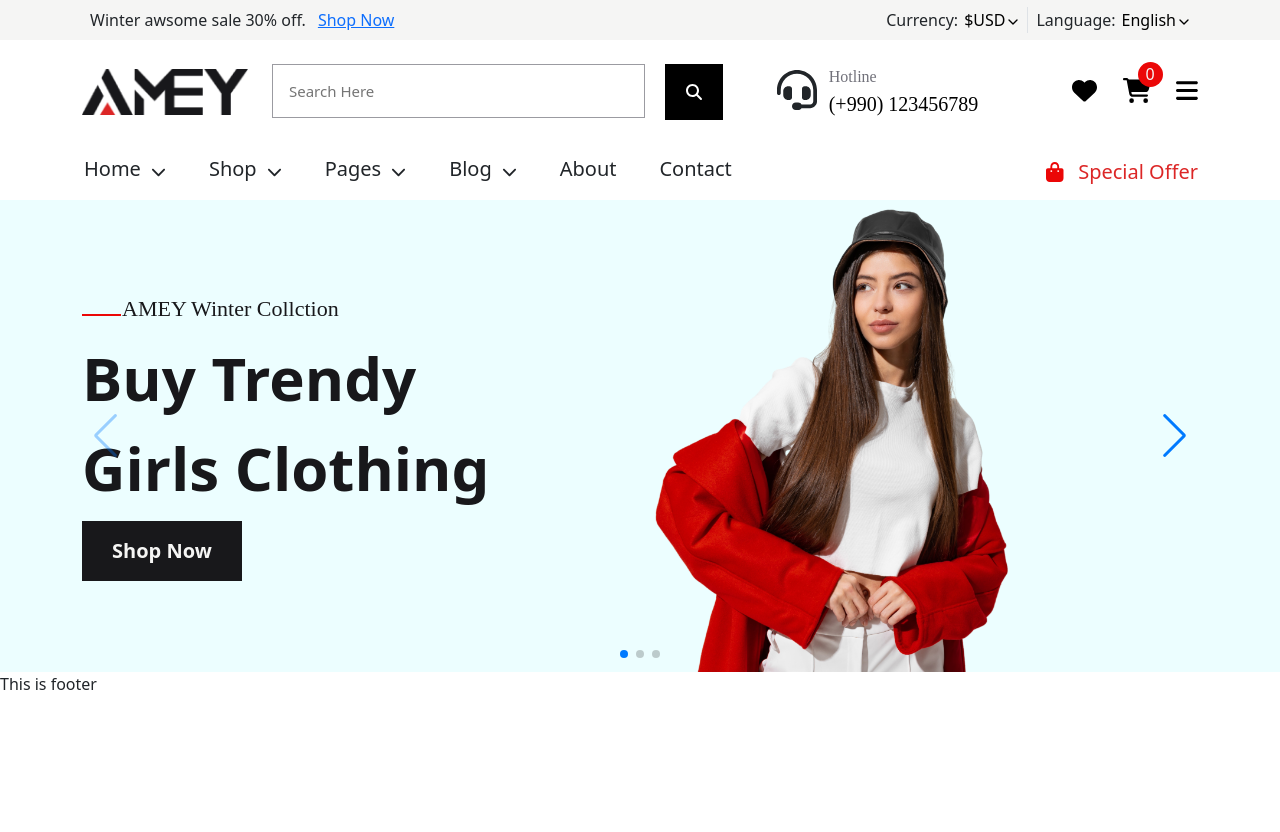
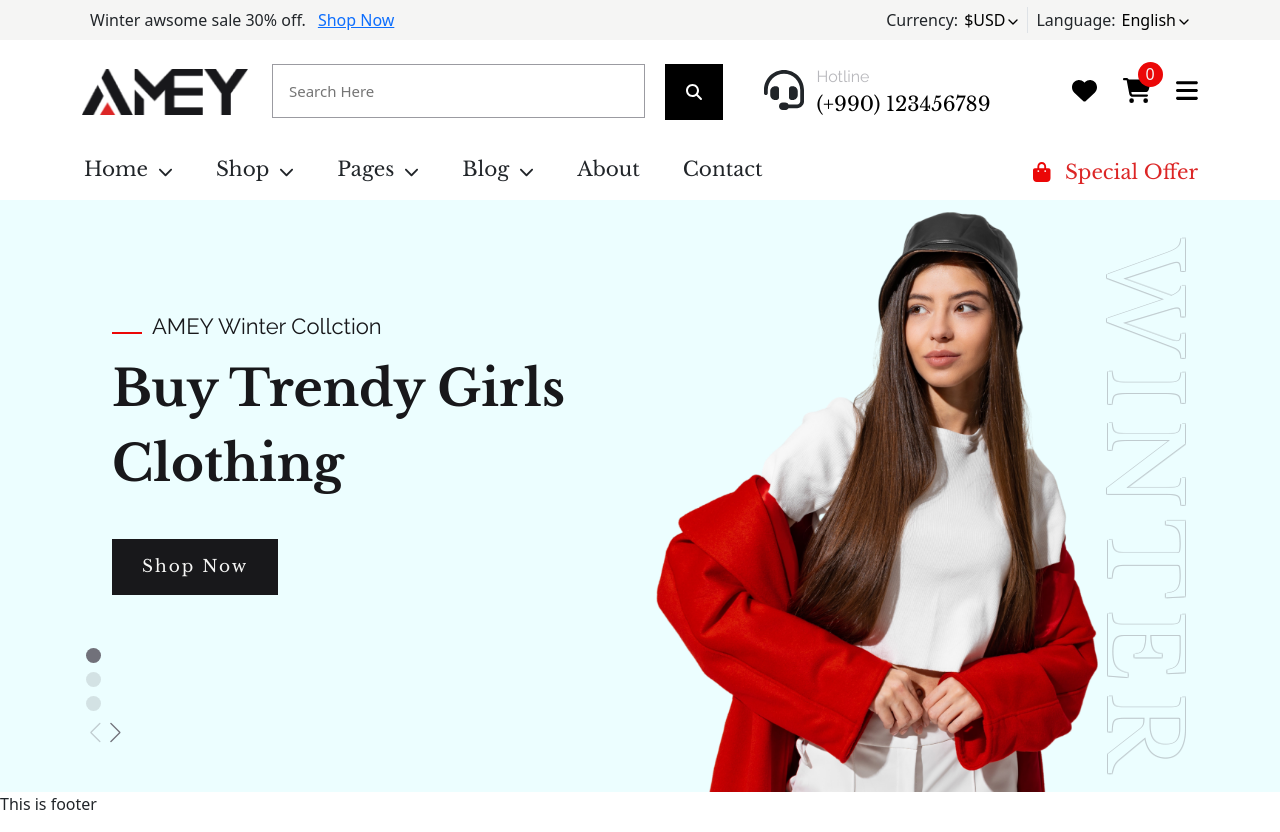
Before and after one commit to Iftekharshovon01/codeshaperb, a React (Create React App) app: page / in a window 1280 px wide. Before the commit the page ends 800 px from the top, so only its background shows below. Built offline with nearby package versions, Linux system fonts and the light colour scheme.

Commit message:
slide complete

```diff
--- a/src/Pages/Home/Banner/Banner.js
+++ b/src/Pages/Home/Banner/Banner.js
@@ -1,5 +1,6 @@
 import React from 'react';
 import girl from '../../../Assets/img/Banner/pretty-girl.png';
+import winter from '../../../Assets/img/Banner/WINTER.png';
 import { Col, Container, Row } from 'react-bootstrap';
 import { Swiper, SwiperSlide } from "swiper/react";
 
@@ -34,14 +35,49 @@ const Banner = () => {
                                 </div>
 
                             </Col>
-                            <Col md={4} className='d-flex'><img src={girl} alt="" /></Col>
+                            <Col md={6}><div className="banner-image-area">
+                                <img src={girl} alt="" />
+                                <h1>WINTER</h1>
+                            </div></Col>
                         </Row>
                     </SwiperSlide>
-                    <SwiperSlide>Slide 2</SwiperSlide>
-                    <SwiperSlide>Slide 3</SwiperSlide>
+                    <SwiperSlide >
+                        <Row className='align-items-center'>
+                            <Col md={6}>
+                                <div className="banner-text">
+                                    <h6>AMEY Winter Collction</h6>
+                                    <h1>Buy Trendy Girls
+                                        Clothing</h1>
+                                    <Link>Shop Now</Link>
+                                </div>
+
+                            </Col>
+                            <Col md={6}><div className="banner-image-area">
+                                <img src={girl} alt="" />
+                                <h1>WINTER</h1>
+                            </div></Col>
+                        </Row>
+                    </SwiperSlide>
+                    <SwiperSlide >
+                        <Row className='align-items-center'>
+                            <Col md={6}>
+                                <div className="banner-text">
+                                    <h6>AMEY Winter Collction</h6>
+                                    <h1>Buy Trendy Girls
+                                        Clothing</h1>
+                                    <Link>Shop Now</Link>
+                                </div>
+
+                            </Col>
+                            <Col md={6}><div className="banner-image-area">
+                                <img src={girl} alt="" />
+                                <h1>WINTER</h1>
+                            </div></Col>
+                        </Row>
+                    </SwiperSlide>
                 </Swiper>
             </Container>
-        </div>
+        </div >
     );
 };
 
--- a/src/index.css
+++ b/src/index.css
@@ -1,3 +1,6 @@
+@import url('https://fonts.googleapis.com/css2?family=Libre+Baskerville:ital,wght@0,400;0,700;1,400&display=swap');
+@import url('https://fonts.googleapis.com/css2?family=Raleway:ital,wght@0,300;0,400;0,600;1,700&display=swap');
+
 body {
   margin: 0;
   font-family: 'Libre Baskerville';
--- a/src/style.css
+++ b/src/style.css
@@ -94,7 +94,7 @@
     font-weight: 400;
     font-size: 16px;
     line-height: 24px;
-    color: #71717A;
+    color: rgba(113, 113, 122, 0.5);
 }
 
 .head-shopping {
@@ -121,6 +121,7 @@
 }
 
 .nav-pages {
+    font-family: 'Libre Baskerville';
     list-style: none;
     display: flex;
     padding-left: 0px;
@@ -193,8 +194,8 @@
     padding: 20px 0;
     border-radius: 5px;
     width: 200px;
-    transition-duration: .7s;
-    transition-delay: .2s;
+    transition-duration: .1s;
+    transition-delay: 0.1s;
     z-index: 99;
     background-color: #ffff;
 
@@ -207,11 +208,11 @@
 }
 
 li.nav-page-nested-single:hover {
-    background: #929297;
-    padding-left: 10px;
+    background: #e7e3e3;
+    padding-left: 30px;
     border-bottom: 1px solid;
-    color: white;
-    transition-duration: .7s;
+    color: #18181B;
+    transition-duration: .5s;
     border: none;
 }
 
@@ -222,6 +223,7 @@ li.nav-page-nested-single:hover {
 }
 
 .nav-offer {
+    font-family: 'Libre Baskerville';
     display: flex;
     align-items: center;
     justify-content: flex-end;
@@ -244,7 +246,11 @@ li.nav-page-nested-single:hover {
 }
 
 .banner-text {
-    max-width: 450px;
+    position: absolute;
+    max-width: 500px;
+    padding-left: 30px;
+    top: 110px;
+    display: inline-block;
 }
 
 .banner-text h6 {
@@ -263,27 +269,31 @@ li.nav-page-nested-single:hover {
     top: 22px;
     position: absolute;
     left: 0px;
-    width: 39px;
+    width: 30px;
     height: 2px;
     background-color: #eb0707;
 }
 
 .banner-text h1 {
+    font-family: 'Libre Baskerville';
     font-weight: 700;
-    font-size: 60px;
+    font-size: 50px;
     line-height: 150%;
     color: #18181B;
 }
 
 .banner-text a {
+    position: absolute;
+    font-family: 'Libre Baskerville';
     display: inline-block;
     padding: 15px 30px;
-    font-weight: 700;
-    font-size: 20px;
+    font-weight: 400;
+    font-size: 17px;
     background: #18181B;
     color: #F5F5F4;
     text-decoration: none;
-    top: 60px;
+    margin-top: 30px;
+    letter-spacing: 2px;
 
 }
 
@@ -292,4 +302,57 @@ li.nav-page-nested-single:hover {
     color: #F5F5F4;
 }
 
-.swiper-button-prev::after {}
+.swiper-pagination {
+    transform: rotate(0deg) !important;
+    width: 0% !important;
+    bottom: 75px !important;
+}
+
+.swiper-button-prev {
+    color: #71717A !important;
+    left: 0px !important;
+    top: 90% !important;
+}
+
+.swiper-button-prev::after {
+    font-size: 20px !important;
+}
+
+.swiper-button-next {
+    left: 20px !important;
+    top: 90% !important;
+    color: #71717A !important;
+}
+
+.swiper-button-next::after {
+    font-size: 20px !important;
+}
+
+span.swiper-pagination-bullet {
+    width: 15px;
+    height: 15px;
+    background: #71717A;
+}
+
+
+
+.banner-image-area {
+    padding-right: 100px;
+    position: relative;
+}
+
+.banner-image-area h1 {
+    font-family: 'Libre Baskerville';
+    font-weight: 300;
+    font-size: 100px;
+    line-height: 230px;
+    letter-spacing: 0.1em;
+    position: absolute;
+    top: 80px;
+    right: -100px;
+    transform-origin: bottom;
+    transform: translate(0%) rotate(90deg);
+    text-shadow: 1px 1px 0 rgba(113, 113, 122, 0.5), 1px -1px 0 rgba(113, 113, 122, 0.5), 0px 1px 0 rgba(113, 113, 122, 0.5), -1px -1px 0 rgba(113, 113, 122, 0.5), 1px 0px 0 rgba(113, 113, 122, 0.5), 0px 1px 0 rgba(113, 113, 122, 0.5), 0px 0px 0 rgba(113, 113, 122, 0.5), 0px -1px 0 rgba(113, 113, 122, 0.5);
+    color: #ecfeff;
+    opacity: 0.4;
+}
```
